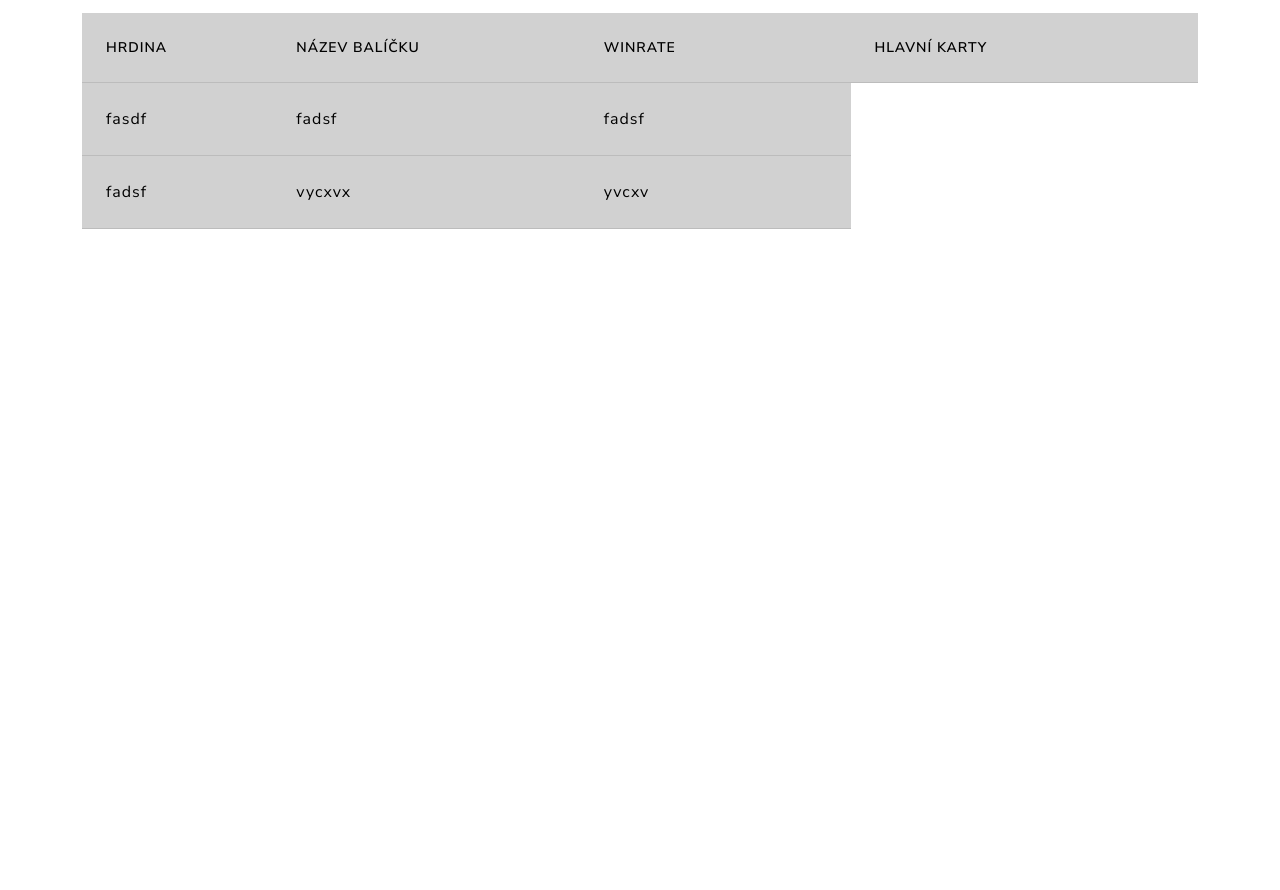
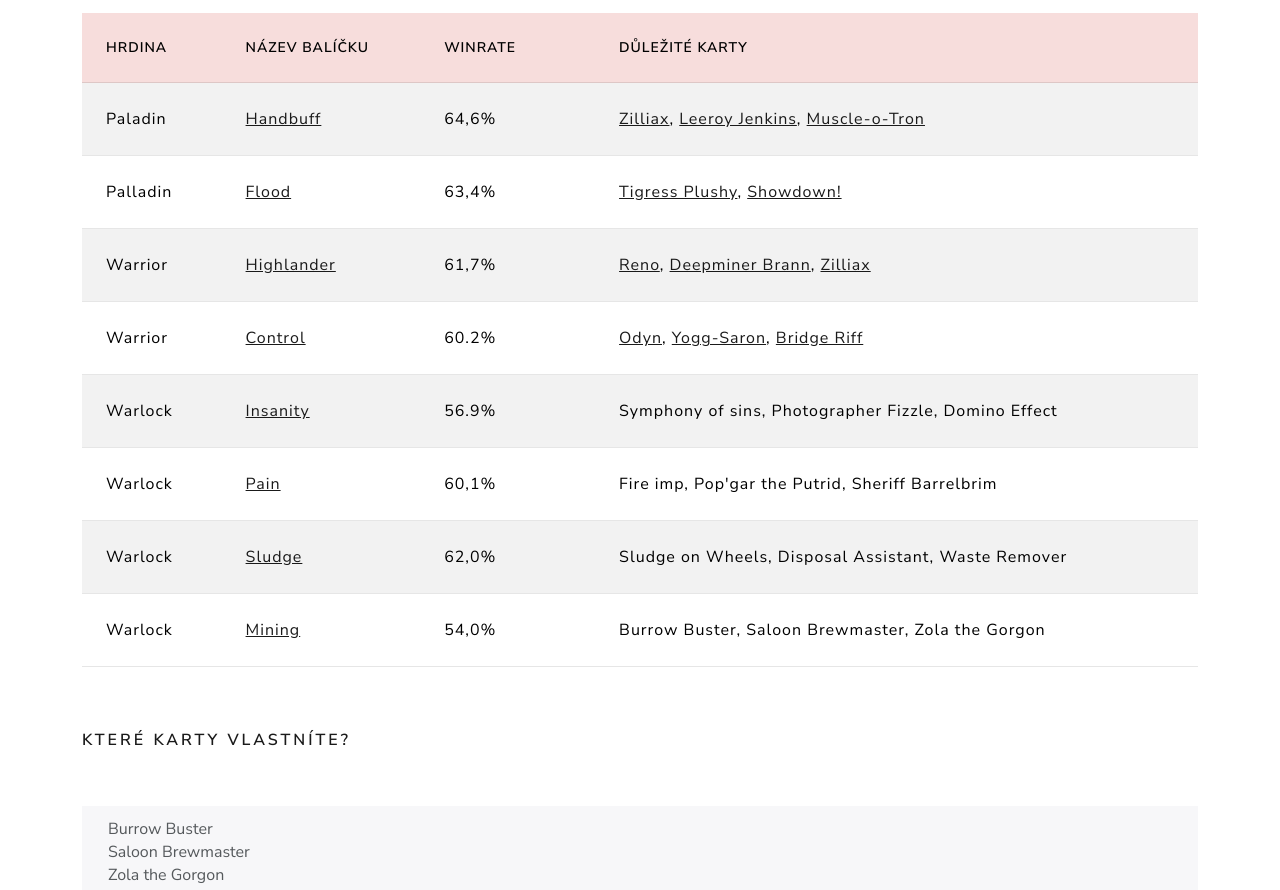
Before and after one commit to DiscoPotatoCZ/FinalProject, a website: page balicky.html in a window 1280 px wide. Shown: the part 258-1148 px from the top of the page. Before the commit the page ends 800 px from the top, so only its background shows below. Drawn offline with nearby package versions, Linux system fonts and the light colour scheme.

Commit message:
Stránka s balíčky

```diff
--- a/balicky.html
+++ b/balicky.html
@@ -4,9 +4,12 @@
 <head>
     <meta charset="UTF-8">
     <meta name="viewport" content="width=device-width, initial-scale=1.0">
-    <title>Hrdinové Hearthstonu</title>
+    <title>Balíčky</title>
     <link rel="stylesheet" href="node_modules/bootswatch/dist/lux/bootstrap.min.css">
+    <link rel="stylesheet" href="node_modules\select2\dist\css\select2.min.css">
     <script src="node_modules/bootstrap/dist/js/bootstrap.bundle.min.js"></script>
+    <script src="node_modules\select2\dist\js\select2.min.js"></script>
+
 </head>
 
 <body>
@@ -30,11 +33,8 @@
                     <li class="nav-item">
                         <a class="nav-link active" href="balicky.html">Přehled decků</a>
                     </li>
-                    <li class="nav-item">
-                        <a class="nav-link" href="auta.html">Auta</a>
-                    </li>
                     <li class="nav-item dropdown">
-                        <a class="nav-link dropdown-toggle" data-bs-toggle="dropdown" href="#" role="button"
+                        <!-- <a class="nav-link dropdown-toggle" data-bs-toggle="dropdown" href="#" role="button" -->
                         aria-haspopup="true" aria-expanded="false">Více</a>
                         <div class="dropdown-menu">
                             <a class="dropdown-item" href="https://hsreplay.net/decks/#rankRange=GOLD"
@@ -62,26 +62,117 @@
     </nav>
     <div class="container">
         <H1 class="pt-5 text-center">Balíčky pro jednotlivé hrdiny</H1>
-        <p>Zde nabízím přehled balíčků podle class a karty kolem kterých se hrají. Výběr balíčku ovlivňují hravně vlastněné karty, primárně legendárky, jelikož ty jsou nejnáročnější na vytvoření.</p>
-    <table class="table table-primary">
+        <p>Zde nabízím přehled balíčků podle class a karty kolem kterých se hrají. Výběr balíčku ovlivňují hravně
+            vlastněné karty, primárně legendárky, jelikož ty jsou nejnáročnější na vytvoření.</p>
+        <table class="table table-secondary table-striped">
             <thead>
-        <tr>
+                <tr class="table-danger">
                     <th class="pe-3">Hrdina</th>
                     <th class="pe-3">Název balíčku</th>
                     <th class="pe-5">Winrate</th>
-            <th class="pe-5">Hlavní karty</th>
+                    <th class="pe-5">Důležité karty</th>
                 </tr>
             </thead>
             <tr>
-            <td>fasdf</td>
-            <td>fadsf</td>
-            <td>fadsf</td>
+                <td>Paladin</td>
+                <td><a
+                        href="https://hsreplay.net/decks/3yLdvrWUcfV2uAz3CRdKGf/#rankRange=GOLD&gameType=RANKED_STANDARD">Handbuff</a>
+                </td>
+                <td>64,6%</td>
+                <td><a
+                        href="https://hsreplay.net/cards/102983/zilliax-deluxe-3000#rankRange=GOLD&gameType=RANKED_STANDARD&tab=recommended-decks">Zilliax</a>,
+                    <a
+                        href="https://hsreplay.net/cards/111462/leeroy-jenkins#rankRange=GOLD&gameType=RANKED_STANDARD&tab=recommended-decks">Leeroy
+                        Jenkins</a>, <a
+                        href="https://hsreplay.net/cards/101112/muscle-o-tron#rankRange=GOLD&gameType=RANKED_STANDARD&tab=recommended-decks">Muscle-o-Tron</a>
+                </td>
             </tr>
             <tr>
-            <td>fadsf</td>
-            <td>vycxvx</td>
-            <td>yvcxv</td>
+                <td>Palladin</td>
+                <td><a
+                        href="https://hsreplay.net/decks/SCtpap03iNBFjlDJ5yrzrb/#rankRange=GOLD&gameType=RANKED_STANDARD">Flood</a>
+                </td>
+                <td>63,4%</td>
+                <td><a
+                        href="https://hsreplay.net/cards/103633/tigress-plushy#rankRange=GOLD&gameType=RANKED_STANDARD&tab=recommended-decks">Tigress
+                        Plushy</a>, <a
+                        href="https://hsreplay.net/cards/101109/showdown#rankRange=GOLD&gameType=RANKED_STANDARD&tab=recommended-decks">Showdown!</a>
+                </td>
+            </tr>
+            <tr>
+                <td>Warrior</td>
+                <td><a
+                        href="https://hsreplay.net/decks/LC4qdU41DHZrW6oJJhLJXd/#rankRange=GOLD&gameType=RANKED_STANDARD">Highlander</a>
+                </td>
+                <td>61,7%</td>
+                <td><a
+                        href="https://hsreplay.net/cards/103471/reno-lone-ranger#rankRange=GOLD&gameType=RANKED_STANDARD&tab=recommended-decks">Reno</a>,
+                    <a
+                        href="https://hsreplay.net/cards/104528/deepminer-brann#rankRange=GOLD&gameType=RANKED_STANDARD&tab=recommended-decks">Deepminer
+                        Brann</a>, <a
+                        href="https://hsreplay.net/cards/102983/zilliax-deluxe-3000#rankRange=GOLD&gameType=RANKED_STANDARD&tab=recommended-decks">Zilliax</a>
+                </td>
+            </tr>
+            <tr>
+                <td>Warrior</td>
+                <td><a
+                        href="https://hsreplay.net/decks/ELvgLsuEdW8P5FObtOPaib/#rankRange=GOLD&gameType=RANKED_STANDARD">Control</a>
+                </td>
+                <td>60.2%</td>
+                <td><a
+                        href="https://hsreplay.net/cards/97061/odyn-prime-designate#rankRange=GOLD&gameType=RANKED_STANDARD&tab=recommended-decks">Odyn</a>,
+                    <a
+                        href="https://hsreplay.net/cards/101033/yogg-saron-unleashed#rankRange=GOLD&gameType=RANKED_STANDARD&tab=recommended-decks">Yogg-Saron</a>,
+                    <a
+                        href="https://hsreplay.net/cards/92268/bridge-riff#rankRange=GOLD&gameType=RANKED_STANDARD&tab=recommended-decks">Bridge
+                        Riff</a></td>
+            </tr>
+            <tr>
+                <td>Warlock</td>
+                <td><a
+                        href="https://hsreplay.net/decks/dIsWmWZNdjHrp5MW26OySc/#rankRange=GOLD&gameType=RANKED_STANDARD">Insanity</a>
+                </td>
+                <td>56.9%</td>
+                <td>Symphony of sins, Photographer Fizzle, Domino Effect</td>
+            </tr>
+            <tr>
+                <td>Warlock</td>
+                <td><a
+                        href="https://hsreplay.net/decks/HfAB0U1LnFZeT8q74cj64/#rankRange=GOLD&gameType=RANKED_STANDARD">Pain</a>
+                </td>
+                <td>60,1%</td>
+                <td>Fire imp, Pop'gar the Putrid, Sheriff Barrelbrim</td>
+            </tr>
+            <tr>
+                <td>Warlock</td>
+                <td><a
+                        href="https://hsreplay.net/decks/Ey9sQ43p2yvHneoShY8KXb/#rankRange=GOLD&gameType=RANKED_STANDARD">Sludge</a>
+                </td>
+                <td>62,0%</td>
+                <td>Sludge on Wheels, Disposal Assistant, Waste Remover</td>
+            </tr>
+            <tr>
+                <td>Warlock</td>
+                <td><a
+                        href="https://hsreplay.net/decks/zOeFpUd6GjxGregfwUdKo/#rankRange=GOLD&gameType=RANKED_STANDARD">Mining</a>
+                </td>
+                <td>54,0%</td>
+                <td>Burrow Buster, Saloon Brewmaster, Zola the Gorgon</td>
             </tr>
         </table>
+        <label for="multipleSelect" class="pt-5 pb-5">
+            <h5>Které karty vlastníte?</h5>
+        </label>
+        <select multiple class="form-control" id="multipleSelect" name="karty">
+            <option value="Burrow Buster">Burrow Buster</option>
+            <option value="Saloon Brewmaster">Saloon Brewmaster</option>
+            <option value="Zola the Gorgon">Zola the Gorgon</option>
+            <option value="Sludge on Wheels">Sludge on Wheels</option>
+            <option value="Disposal Assistant">Disposal Assistant</option>
+            <option value="Waste Remover">Waste Remover</option>
+            <option value="Zilliax">Zilliax</option>
+            <option value="Odyn">Odyn</option>
+            <option value="Domino Effect">Domino Effect</option>
+        </select>
     </div>
 </body>
```
Also changed, not shown: contact.html (+3 -0 lines), doc.html (+3 -0 lines), heroes.html (+3 -0 lines), index.html (+3 -0 lines). Lines whose indentation alone changed are shown as unchanged.
